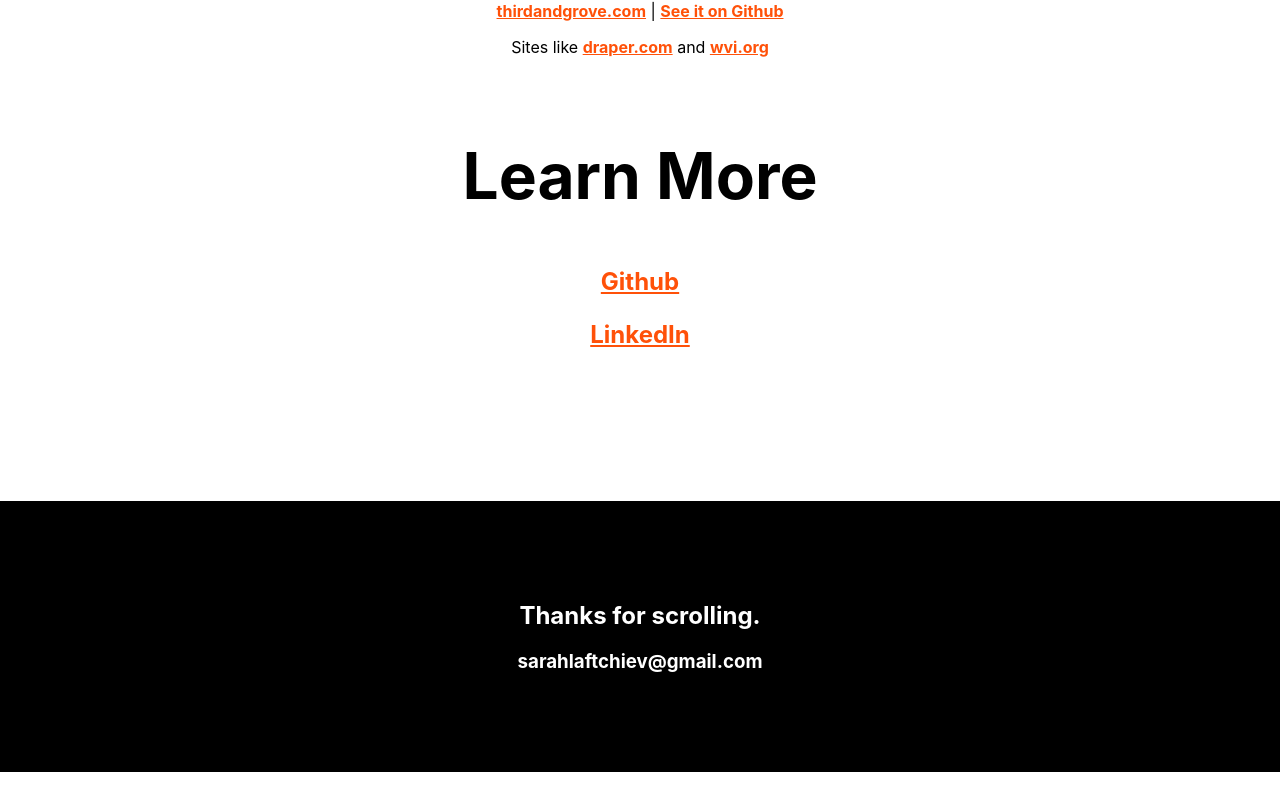
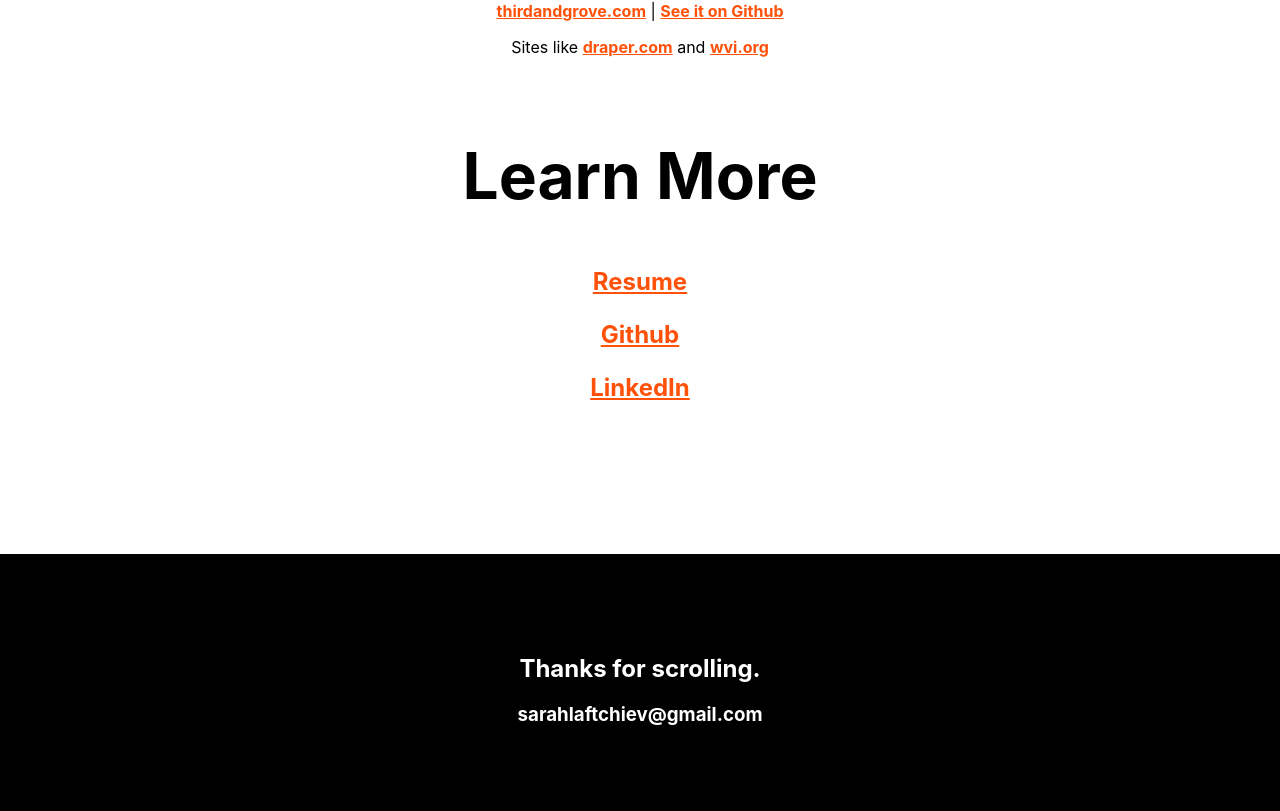
Before and after one commit to sarahcyoder/sarahlaftchiev, a React (Create React App) app: page / in a window 1280 px wide. Shown: the part 1227-2038 px from the top of the page. Before the commit the page ends 1999 px from the top, so only its background shows below. Built offline with nearby package versions, Linux system fonts and the light colour scheme.

Commit message:
Add link to resume pdf.

```diff
--- a/src/Body.js
+++ b/src/Body.js
@@ -1,4 +1,5 @@
 import React from 'react';
+import Resume from './files/resume.pdf';
 
 const Header = () => {
 
@@ -20,6 +21,7 @@ const Header = () => {
       </div>
       <div className="learn-more">
         <h2>Learn More</h2>
+        <p><a href={Resume} target="_blank" rel="noopener noreferrer">Resume</a></p>
         <p><a href="https://github.com/sarahcyoder" target="_blank" rel="noopener noreferrer">Github</a></p>
         <p><a href="https://www.linkedin.com/in/sarahcyoder/" target="_blank" rel="noopener noreferrer">LinkedIn</a></p>
       </div>
```
Also changed, not shown: 1 other file (tests, documents, lock files or other folders).
